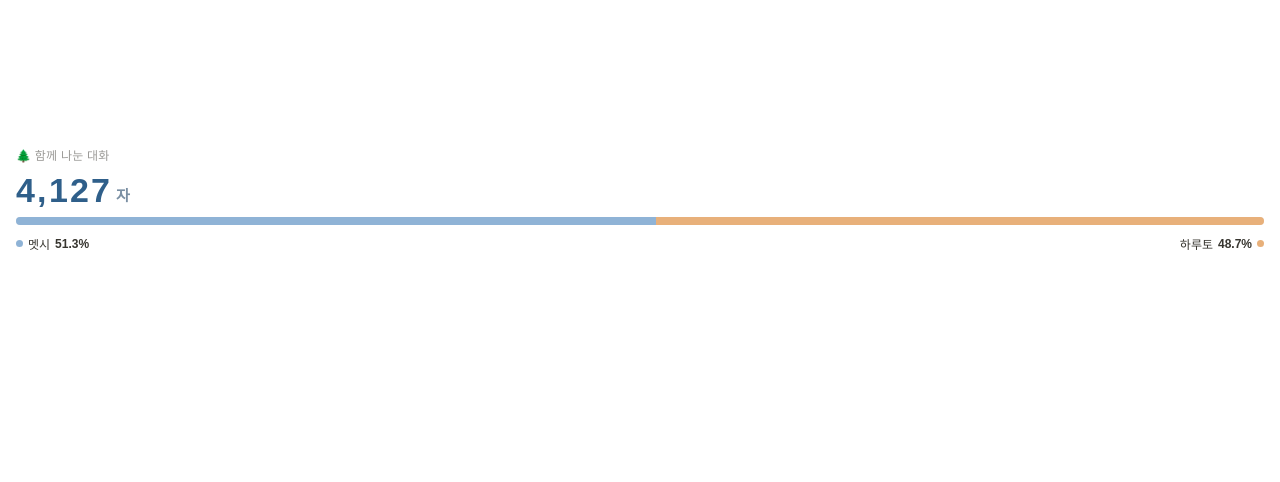
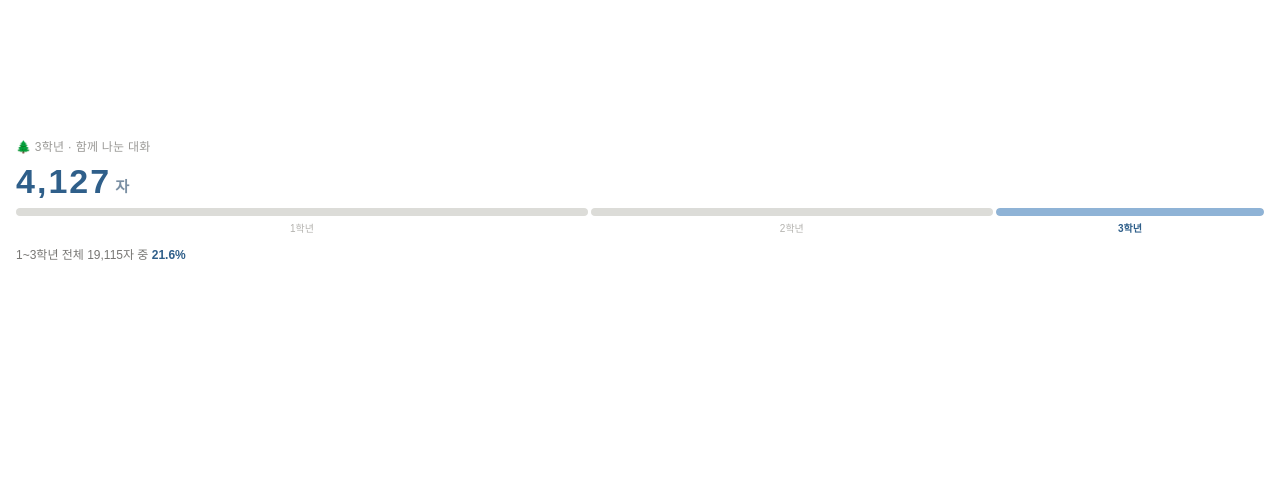
Before and after one commit to mottovo-cloud/meruto-cards, a plain HTML site: page stat.html in a window 1280 px wide. Shown: the part 196-678 px from the top of the page. Drawn offline with Linux system fonts and the light colour scheme; a web font is replaced by a local one.

Commit message:
Add files via upload

```diff
--- a/stat.html
+++ b/stat.html
@@ -4,49 +4,53 @@
 *{box-sizing:border-box}
 html,body{margin:0;height:100%;background:transparent;font-family:"Pretendard","Apple SD Gothic Neo","Malgun Gothic",sans-serif;color:#37352f;overflow:hidden}
 .w{height:100%;display:flex;flex-direction:column;justify-content:center;padding:14px 16px;gap:10px}
-.cap{font-size:12px;color:#9b9a97;letter-spacing:.02em;display:flex;align-items:center;gap:5px}
-.num{display:flex;align-items:flex-end;gap:2px;font-weight:700;font-size:34px;line-height:1;color:#2f5f8a;font-variant-numeric:tabular-nums}
-.num .unit{font-size:15px;font-weight:600;color:#7a8fa3;margin:0 0 4px 4px}
+.cap{font-size:12px;color:#9b9a97;letter-spacing:.02em}
+.num{display:flex;align-items:flex-end;gap:2px;font-weight:700;font-size:34px;line-height:1;color:var(--main);font-variant-numeric:tabular-nums}
+.num .unit{font-size:15px;font-weight:600;color:var(--soft);margin:0 0 4px 4px}
 .d{display:inline-block;height:1em;overflow:hidden}
-.d span{display:block;transition:transform 1.6s cubic-bezier(.2,.9,.2,1)}
+.d span{display:block}
 .d i{display:block;font-style:normal;height:1em}
-.comma{width:.3em}
-.bar{display:flex;height:8px;border-radius:99px;overflow:hidden;background:#ececea}
-.bar b{display:block;width:0;transition:width 1.6s cubic-bezier(.2,.9,.2,1)}
-.bm{background:#8fb3d6}.bh{background:#e8b07a}
-.leg{display:flex;justify-content:space-between;font-size:12px}
-.leg span{display:flex;align-items:center;gap:5px}
-.leg em{font-style:normal;font-weight:700;font-variant-numeric:tabular-nums}
-.dot{width:7px;height:7px;border-radius:50%}
+.bar{display:flex;gap:3px;height:8px}
+.seg{position:relative;border-radius:99px;background:#ececea;overflow:hidden}
+.seg b{position:absolute;inset:0;width:0;border-radius:99px;transition:width 1.6s cubic-bezier(.2,.9,.2,1)}
+.seg.on b{background:var(--bar)}
+.seg.off b{background:#dcdcd8}
+.labs{display:flex;gap:3px;font-size:10px;color:#b3b2ae;margin-top:-5px}
+.labs span{text-align:center}
+.labs span.on{color:var(--main);font-weight:700}
+.leg{font-size:12px;color:#787774}
+.leg em{font-style:normal;font-weight:700;color:var(--main);font-variant-numeric:tabular-nums}
 .sub{font-size:11px;color:#b3b2ae}
 </style></head><body><div class="w">
-<div class="cap">🌲 함께 나눈 대화</div>
+<div class="cap" id="cap"></div>
 <div class="num" id="num"></div>
-<div class="bar"><b class="bm" id="bm"></b><b class="bh" id="bh"></b></div>
-<div class="leg">
- <span><i class="dot bm"></i>멧시 <em id="pm">0%</em></span>
- <span>하루토 <em id="ph">0%</em><i class="dot bh"></i></span>
-</div>
+<div><div class="bar" id="bar"></div><div class="labs" id="labs" style="margin-top:4px"></div></div>
+<div class="leg" id="leg"></div>
 <div class="sub" id="sub"></div>
 </div>
 <script>
 var q=new URLSearchParams(location.search);
-var m=+(q.get('m')||2116),h=+(q.get('h')||2011),turns=q.get('n');
-if(q.get('bg')){document.documentElement.style.background=document.body.style.background='#'+q.get('bg')}
-var total=m+h,pm=Math.round(m/total*1000)/10,ph=Math.round((100-pm)*10)/10;
-var s=total.toLocaleString('en-US'),el=document.getElementById('num'),cols=[];
-for(var c of s){if(c===','){var x=document.createElement('span');x.className='comma';x.textContent=',';el.appendChild(x);continue}
- var d=document.createElement('span');d.className='d';var st=document.createElement('span');
- var html='';for(var k=0;k<20;k++)html+='<i>'+(k%10)+'</i>';st.innerHTML=html;d.appendChild(st);el.appendChild(d);cols.push([st,+c])}
+var T={blue:['#2f5f8a','#7a8fa3','#8fb3d6'],green:['#3f6b3c','#7f9a7c','#9cbf98'],yellow:['#8a6a14','#a8935a','#e2c36a'],orange:['#8a4a1c','#a8835f','#e8b07a']};
+var th=T[q.get('theme')]||T.blue,R=document.documentElement.style;
+R.setProperty('--main',th[0]);R.setProperty('--soft',th[1]);R.setProperty('--bar',th[2]);
+if(q.get('bg')){R.background=document.body.style.background='#'+q.get('bg')}
+var all=(q.get('a')||'8800,6188,4127').split(',').map(Number),g=+(q.get('g')||3),turns=q.get('n');
+var mine=all[g-1],total=all.reduce(function(a,b){return a+b},0),pct=Math.round(mine/total*1000)/10;
+document.getElementById('cap').textContent='🌲 '+g+'학년 · 함께 나눈 대화';
+var s=mine.toLocaleString('en-US'),el=document.getElementById('num'),cols=[];
+for(var c of s){if(c===','){var x=document.createElement('span');x.textContent=',';el.appendChild(x);continue}
+ var d=document.createElement('span');d.className='d';var st=document.createElement('span'),html='';
+ for(var k=0;k<20;k++)html+='<i>'+(k%10)+'</i>';st.innerHTML=html;d.appendChild(st);el.appendChild(d);cols.push([st,+c])}
 var u=document.createElement('span');u.className='unit';u.textContent='자';el.appendChild(u);
+var bar=document.getElementById('bar'),labs=document.getElementById('labs'),fills=[];
+all.forEach(function(v,i){var sg=document.createElement('div');sg.className='seg '+(i===g-1?'on':'off');sg.style.flex=v;
+ var b=document.createElement('b');sg.appendChild(b);bar.appendChild(sg);fills.push(b);
+ var l=document.createElement('span');l.style.flex=v;l.textContent=(i+1)+'학년';if(i===g-1)l.className='on';labs.appendChild(l)});
+document.getElementById('leg').innerHTML='1~'+all.length+'학년 전체 '+total.toLocaleString('en-US')+'자 중 <em id="pc">0%</em>';
 if(turns)document.getElementById('sub').textContent='말풍선 '+turns+'번 주고받음';
-function count(id,to){var e=document.getElementById(id),t0=performance.now();
- (function f(t){var p=Math.min(1,(t-t0)/1600);p=1-Math.pow(1-p,3);e.textContent=(to*p).toFixed(1).replace('.0','')+'%';if(p<1)requestAnimationFrame(f)})(t0)}
-function run(){cols.forEach(function(a,i){a[0].style.transition='none';a[0].style.transform='translateY(0)';});
- document.getElementById('bm').style.width='0';document.getElementById('bh').style.width='0';
- requestAnimationFrame(function(){requestAnimationFrame(function(){
-  cols.forEach(function(a,i){a[0].style.transition='transform '+(1.2+i*.15)+'s cubic-bezier(.2,.9,.2,1)';a[0].style.transform='translateY(-'+(10+a[1])+'em)'});
-  document.getElementById('bm').style.width=pm+'%';document.getElementById('bh').style.width=ph+'%';
-  count('pm',pm);count('ph',ph)})})}
-run();
+requestAnimationFrame(function(){requestAnimationFrame(function(){
+ cols.forEach(function(a,i){a[0].style.transition='transform '+(1.2+i*.15)+'s cubic-bezier(.2,.9,.2,1)';a[0].style.transform='translateY(-'+(10+a[1])+'em)'});
+ fills.forEach(function(b,i){b.style.transitionDelay=(i*.15)+'s';b.style.width='100%'});
+ var e=document.getElementById('pc'),t0=performance.now();
+ (function f(t){var p=Math.min(1,(t-t0)/1600);p=1-Math.pow(1-p,3);e.textContent=(pct*p).toFixed(1)+'%';if(p<1)requestAnimationFrame(f)})(t0)})});
 </script></body></html>
```
